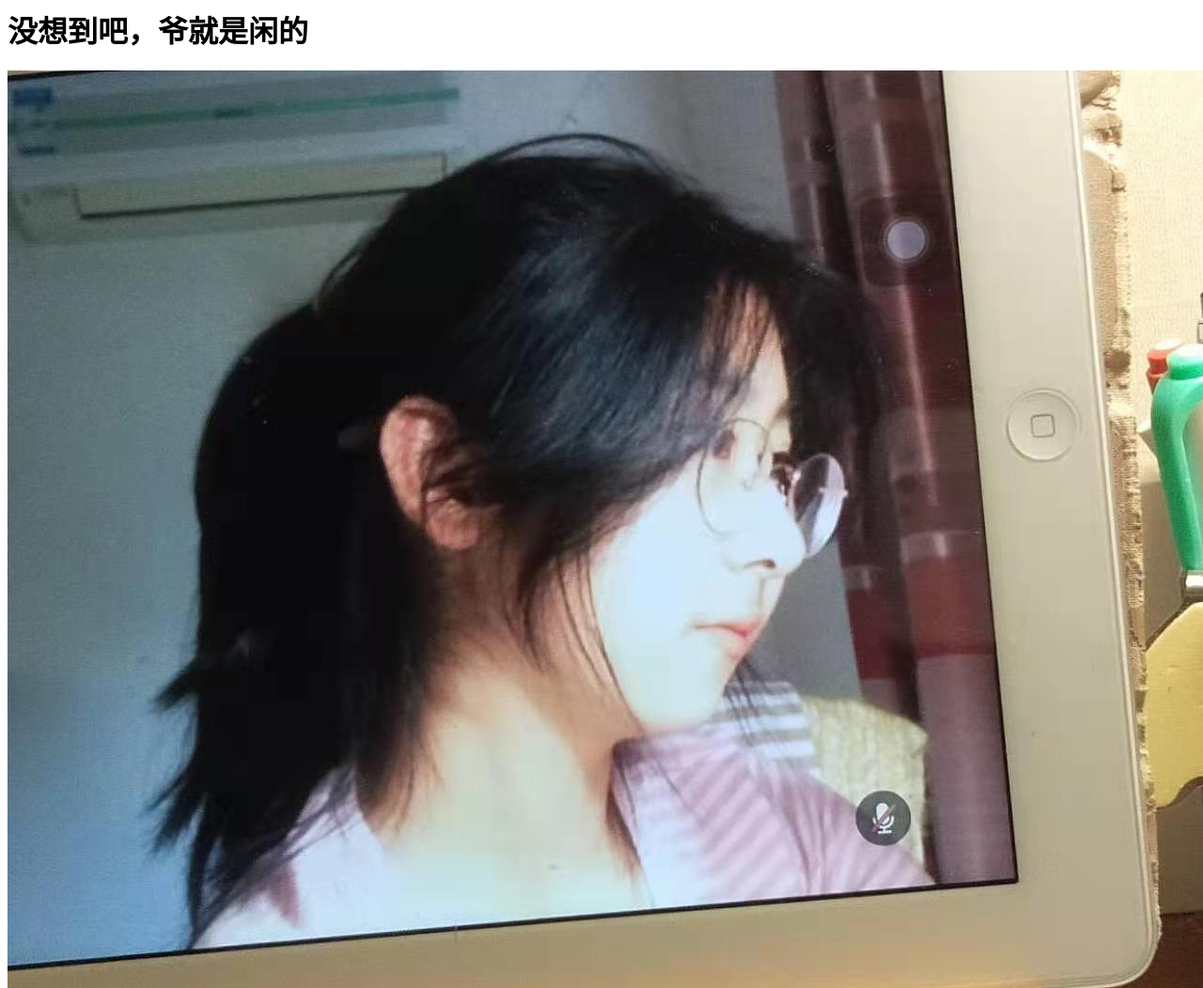
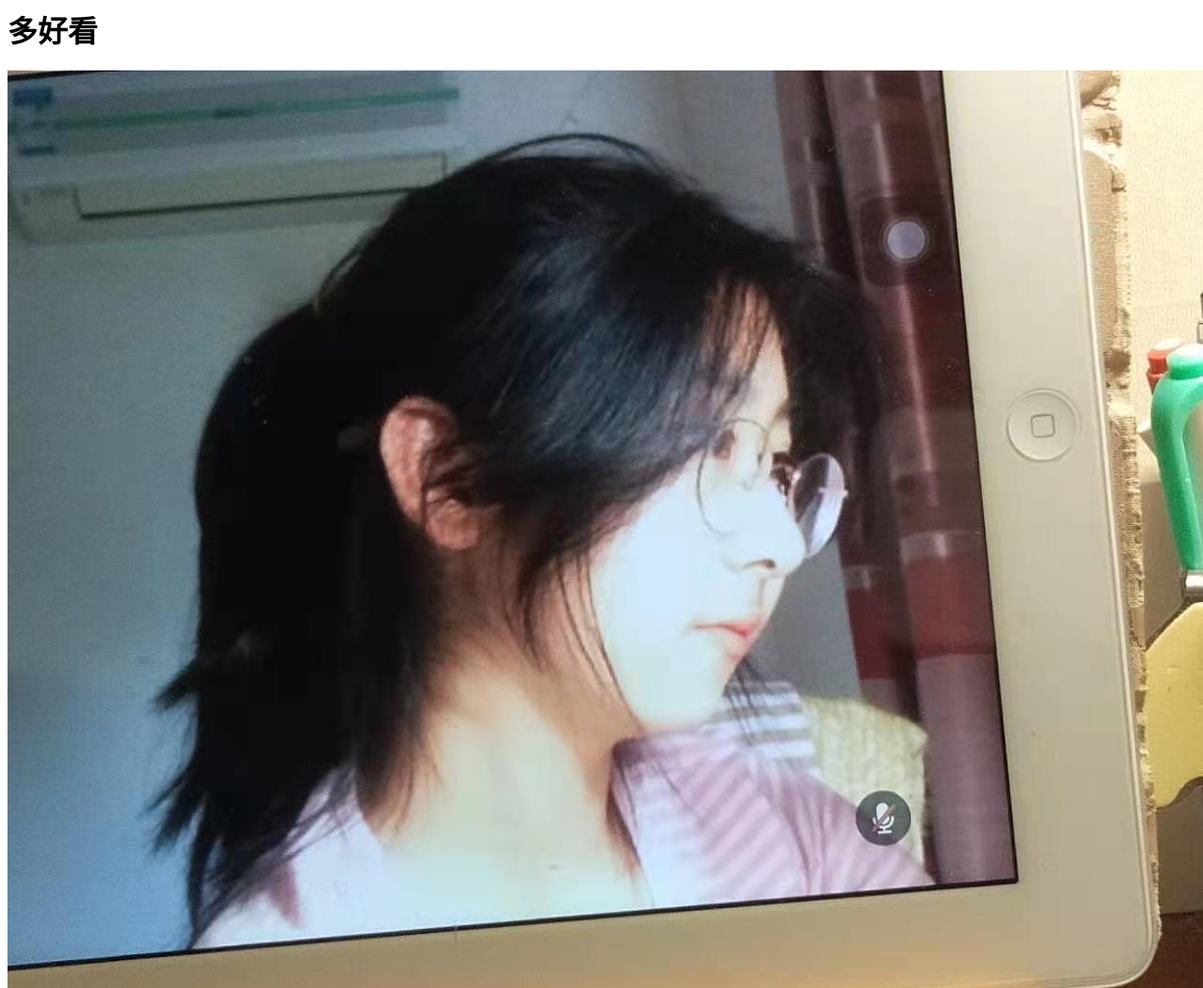
Before and after one commit to Jackylee06/Jackylee06, a plain HTML site: page mygirlfriend.html in a window 1280 px wide. Shown: the top 1052 px of the page at 94% size. Drawn offline with Linux system fonts and the light colour scheme.

Commit message:
Update mygirlfriend.html

```diff
--- a/mygirlfriend.html
+++ b/mygirlfriend.html
@@ -1,6 +1,6 @@
 <html>
 <body>
-<h1>没想到吧，爷就是闲的</h1>
+<h1>多好看</h1>
 <img src="mygirlfriend.jpg"  alt="爷的老婆" />
 </body>
 </html>
```
